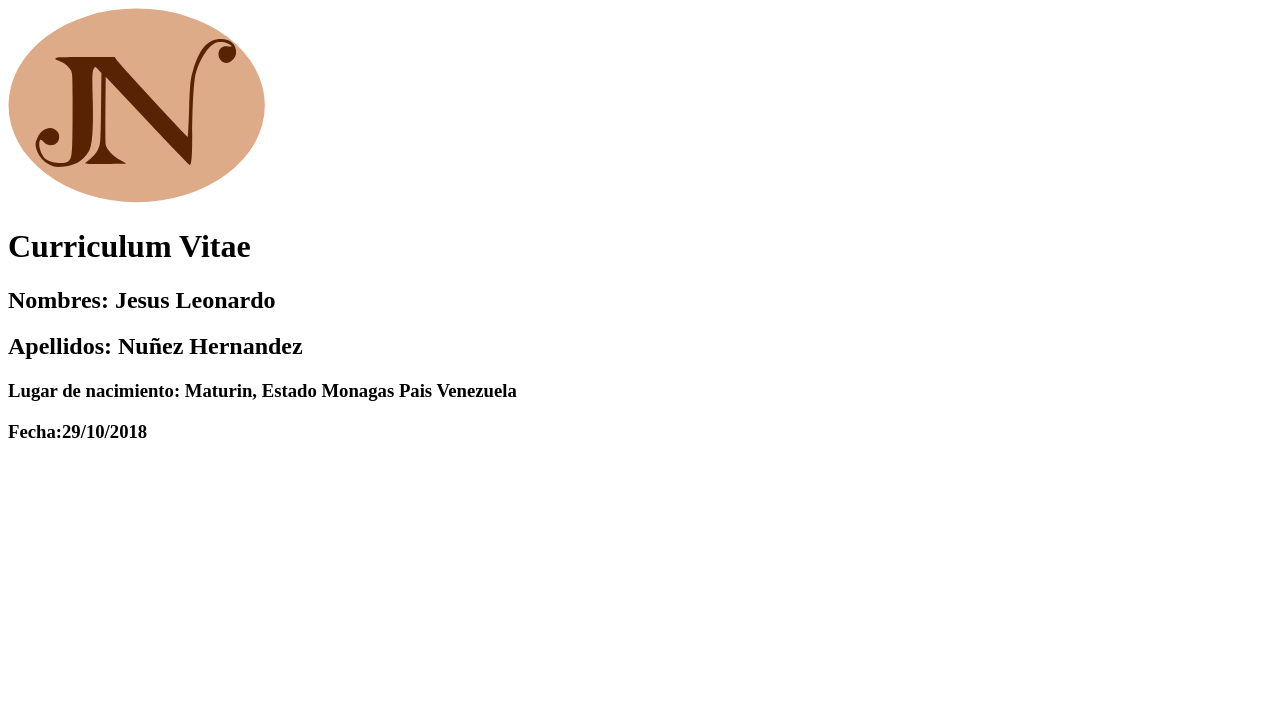
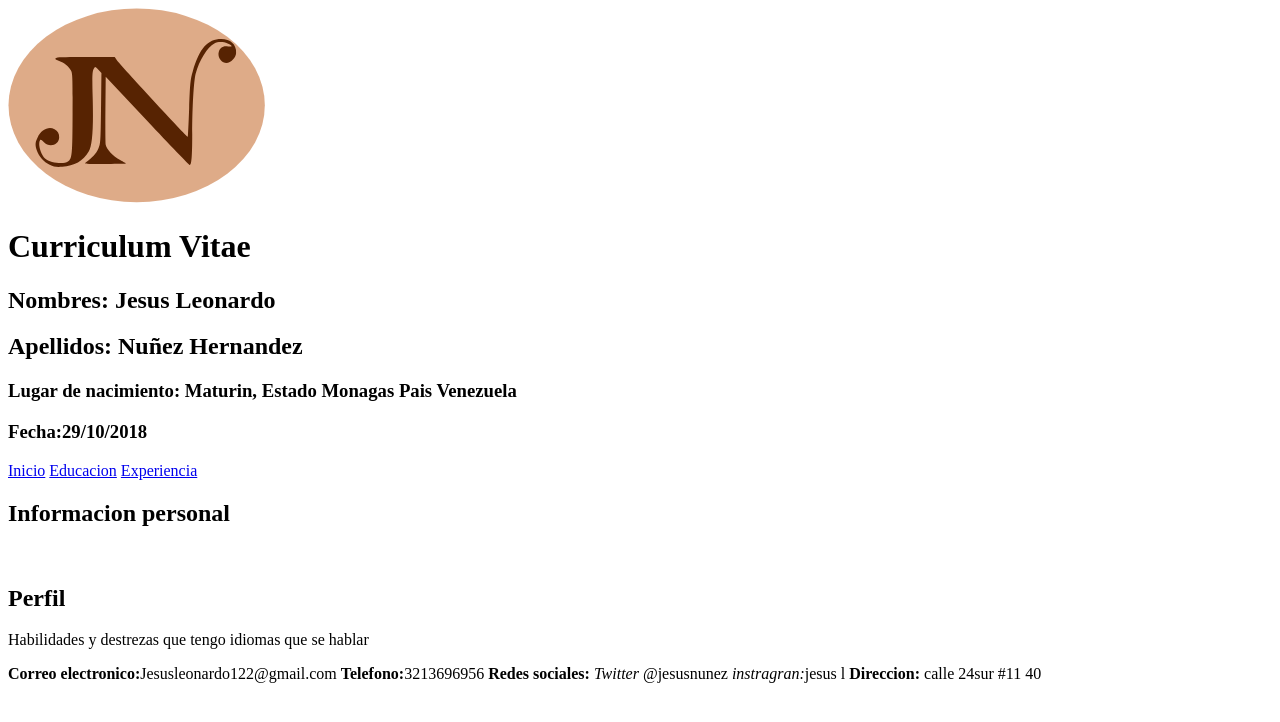
Before and after one commit to basthev/Examen-html, a plain HTML site: page index.html in a window 1280 px wide. Drawn offline with Linux system fonts and the light colour scheme.

Commit message:
estructura base de la primera pag
header, article y footer colocados

```diff
--- a/index.html
+++ b/index.html
@@ -91,4 +91,21 @@
       <h3>Lugar de nacimiento: Maturin, Estado Monagas Pais Venezuela</h3>
       <h3>Fecha:29/10/2018</h3>
     </header>
+    <nav>
+      <a href="#">Inicio</a>
+      <a href="Educacion.html">Educacion</a>
+      <a href="Experiencia.html">Experiencia</a>
+    </nav>
+    <article class="Informacion personal">
+      <h2>Informacion personal</h2>
+       <img src="" alt="">
+       <p></p>
+    </article>
+    <article class="Perfil">
+      <h2>Perfil</h2>
+      <p>Habilidades y destrezas que tengo idiomas que se hablar</p>
+    </article>
+    <footer>
+<p><strong>Correo electronico:</strong>Jesusleonardo122@gmail.com <strong>Telefono:</strong>3213696956 <strong>Redes sociales:</strong> <em>Twitter</em> @jesusnunez <em>instragran:</em>jesus l <strong>Direccion:</strong> calle 24sur #11 40</p>
+    </footer>
 </html>
```
Also changed, not shown: Imagenes/8ddb36d51853ac2833357d48291457f0.svg (renamed from 8ddb36d51853ac2833357d48291457f0.svg), Imagenes/bitmap.png (renamed from bitmap.png), Imagenes/bitmap.svg (renamed from bitmap.svg).
